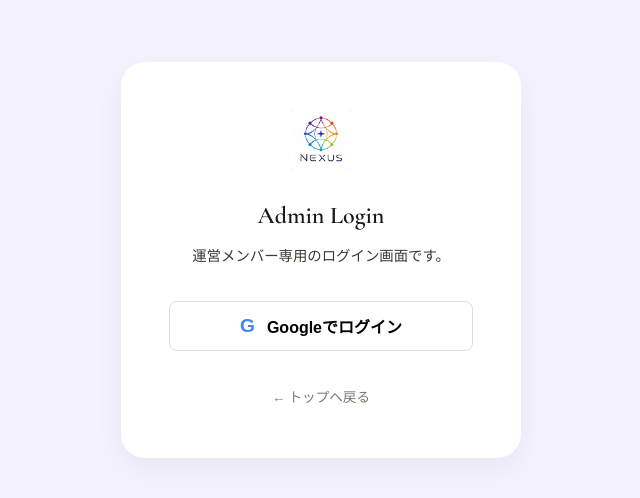
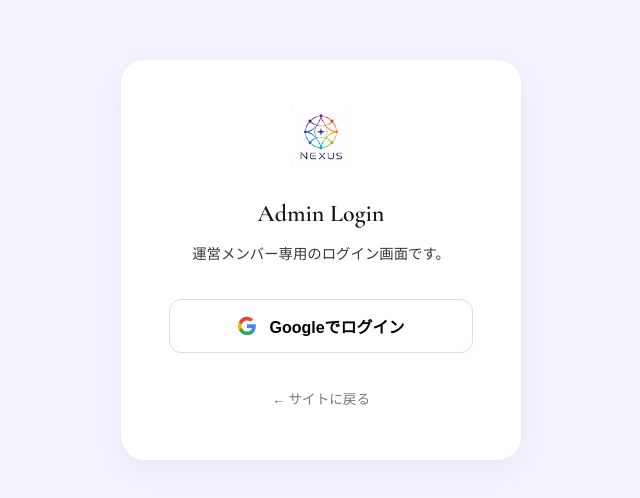
Before and after one commit to Kojki/nexus-website, a Next.js app: page /login in a window 1280 px wide. Shown: the part 140-638 px from the top of the page, without its empty margins (319-959 px from the left). Built offline with nearby package versions, Linux system fonts and the light colour scheme; no server answers.

Commit message:
Fix: Update login page redirect path and enhance button styling

```diff
--- a/app/login/page.tsx
+++ b/app/login/page.tsx
@@ -1,14 +1,16 @@
 "use client";
 
-import { supabase } from "@/lib/supabase"; // パスは適宜調整してください
+import { supabase } from "@/lib/supabase";
 import Image from "next/image";
+import Link from "next/link";
 
 export default function LoginPage() {
   const handleGoogleLogin = async () => {
     const { error } = await supabase.auth.signInWithOAuth({
       provider: "google",
       options: {
-        redirectTo: `${window.location.origin}/editor`, // ログイン後にエディタへ
+        // 送り先を正しいパス（/activity-log/editor）に修正
+        redirectTo: `${window.location.origin}/activity-log/editor`,
       },
     });
 
@@ -20,7 +22,9 @@ export default function LoginPage() {
   return (
     <main style={{ minHeight: "100vh", display: "flex", alignItems: "center", justifyContent: "center", background: "var(--cream)" }}>
       <div style={{ background: "white", padding: "48px", borderRadius: "24px", boxShadow: "0 10px 30px rgba(0,0,0,0.05)", textAlign: "center", maxWidth: "400px", width: "90%" }}>
-        <Image src="/nexus-icon.png" alt="Nexus Logo" width={60} height={60} style={{ marginBottom: "24px" }} />
+        <div style={{ marginBottom: "24px" }}>
+          <Image src="/nexus-icon.png" alt="Nexus Logo" width={60} height={60} />
+        </div>
         <h1 style={{ fontSize: "1.5rem", marginBottom: "8px", fontWeight: 700 }}>Admin Login</h1>
         <p style={{ color: "var(--ink-soft)", marginBottom: "32px", fontSize: "0.9rem" }}>
           運営メンバー専用のログイン画面です。
@@ -30,36 +34,34 @@ export default function LoginPage() {
           onClick={handleGoogleLogin}
           style={{
             width: "100%",
-            padding: "12px",
+            padding: "14px",
             background: "white",
             border: "1px solid #ddd",
-            borderRadius: "8px",
+            borderRadius: "12px",
             display: "flex",
             alignItems: "center",
             justifyContent: "center",
             gap: "12px",
             cursor: "pointer",
             fontSize: "1rem",
-            fontWeight: 600,
-            transition: "background 0.2s"
+            fontWeight: 600
           }}
-          onMouseEnter={(e) => e.currentTarget.style.background = "#f9f9f9"}
-          onMouseLeave={(e) => e.currentTarget.style.background = "white"}
         >
-          {/* Googleのアイコン（簡易的にテキストで代用、必要に応じてImageに変更してください） */}
-          <span style={{ color: "#4285F4", fontSize: "1.2rem", fontWeight: "bold" }}>G</span>
+          <svg width="20" height="20" viewBox="0 0 24 24">
+            <path d="M22.56 12.25c0-.78-.07-1.53-.2-2.25H12v4.26h5.92c-.26 1.37-1.04 2.53-2.21 3.31v2.77h3.57c2.08-1.92 3.28-4.74 3.28-8.09z" fill="#4285F4"/>
+            <path d="M12 23c2.97 0 5.46-.98 7.28-2.66l-3.57-2.77c-.98.66-2.23 1.06-3.71 1.06-2.86 0-5.29-1.93-6.16-4.53H2.18v2.84C3.99 20.53 7.7 23 12 23z" fill="#34A853"/>
+            <path d="M5.84 14.09c-.22-.66-.35-1.36-.35-2.09s.13-1.43.35-2.09V7.07H2.18C1.43 8.55 1 10.22 1 12s.43 3.45 1.18 4.93l3.66-2.84z" fill="#FBBC05"/>
+            <path d="M12 5.38c1.62 0 3.06.56 4.21 1.64l3.15-3.15C17.45 2.09 14.97 1 12 1 7.7 1 3.99 3.47 2.18 7.07l3.66 2.84c.87-2.6 3.3-4.53 6.16-4.53z" fill="#EA4335"/>
+          </svg>
           Googleでログイン
         </button>
 
         <div style={{ marginTop: "32px" }}>
           <Link href="/" style={{ color: "var(--muted)", fontSize: "0.85rem", textDecoration: "none" }}>
-            ← トップへ戻る
+            ← サイトに戻る
           </Link>
         </div>
       </div>
     </main>
   );
 }
-
-// Linkを使いたいのでインポートを追加
-import Link from "next/link";
```
